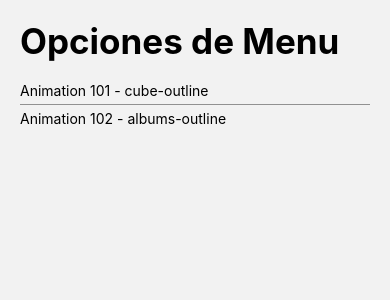
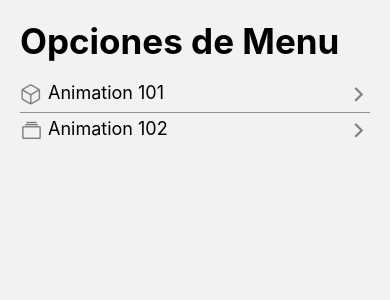
Before and after one commit to EcheCostabel/RNComponents, a React Native app: screen /HomeScreen in a window 390 px wide. Shown: the top 300 px of the page. Built offline with nearby package versions, Linux system fonts and the light colour scheme.

Commit message:
FlatListItem and navegacion

```diff
--- /dev/null
+++ b/src/components/FlatListMenuItem.tsx
@@ -0,0 +1,46 @@
+import React from 'react';
+import { View, Text, StyleSheet, TouchableOpacity } from 'react-native'
+import { MenuItem } from '../interfaces/appInterfaces';
+import  Icon  from 'react-native-vector-icons/Ionicons';
+
+interface Props {
+    menuItem: MenuItem;
+}
+
+export const FlatListMenuItem = ({menuItem}: Props) => {
+    return (
+    <TouchableOpacity
+        activeOpacity={0.8}
+    >
+        <View style={styles.container}>
+                <Icon
+                    name={menuItem.icon.toString()}
+                    color='grey'
+                    size={23}
+                    />
+                <Text style={styles.itemText}>{menuItem.name}</Text>
+
+            {/* Esto es para separar la flecha, es como hacer un space-between */}
+            <View style={{flex: 1}}/>
+                <Icon
+                    name='chevron-forward-outline'
+                    color='grey'
+                    size={23}
+                    />
+
+        </View>
+    </TouchableOpacity>
+    )
+};
+
+
+const styles = StyleSheet.create({
+    container: {
+        flexDirection: 'row',
+
+    },
+    itemText: {
+        marginLeft: 5,
+        fontSize: 18
+    }
+})
--- /dev/null
+++ b/src/interfaces/appInterfaces.tsx
@@ -0,0 +1,7 @@
+
+
+export interface MenuItem {
+    name: String;
+    icon: String;
+    component: String;
+}
--- a/src/screens/HomeScreen.tsx
+++ b/src/screens/HomeScreen.tsx
@@ -3,14 +3,12 @@
 import  Icon  from 'react-native-vector-icons/Ionicons';
 import { styles } from '../theme/appTheme';
 import { useSafeAreaInsets } from 'react-native-safe-area-context';
+import { MenuItem } from '../interfaces/appInterfaces';
+import { FlatListMenuItem } from '../components/FlatListMenuItem';
 
-interface MenuItem {
-    name: String;
-    icon: String;
-    component: String;
-}
 
-const menuItems = [
+
+const menuItems: MenuItem[] = [
     {
         name: 'Animation 101',
         icon: 'cube-outline',
@@ -29,13 +27,6 @@
 
     const { top } = useSafeAreaInsets()
 
-    const renderMenuItem = (menuItem: MenuItem) => {
-        return (
-            <View>
-                <Text>{menuItem.name} - {menuItem.icon}</Text>
-            </View>
-        )
-    };
 
     const renderListHeader = () => {
         return (
@@ -55,17 +46,17 @@
                 }}
             />
         )
-    }
+    };
 
   return (
     <View style={{ flex:1, ...styles.globalMargin}}>
         <FlatList
             data={menuItems}
-            renderItem={({item}) => renderMenuItem(item)}
-            keyExtractor={(item) => item.name}
+            renderItem={({item}) => <FlatListMenuItem menuItem={item} />}
+            keyExtractor={(item) => item.name.toString()} //Le paso a string pq me da error sino
             ListHeaderComponent={renderListHeader}
             ItemSeparatorComponent={ itemSeparator}
         />
     </View>
   )
-}
+};
```
